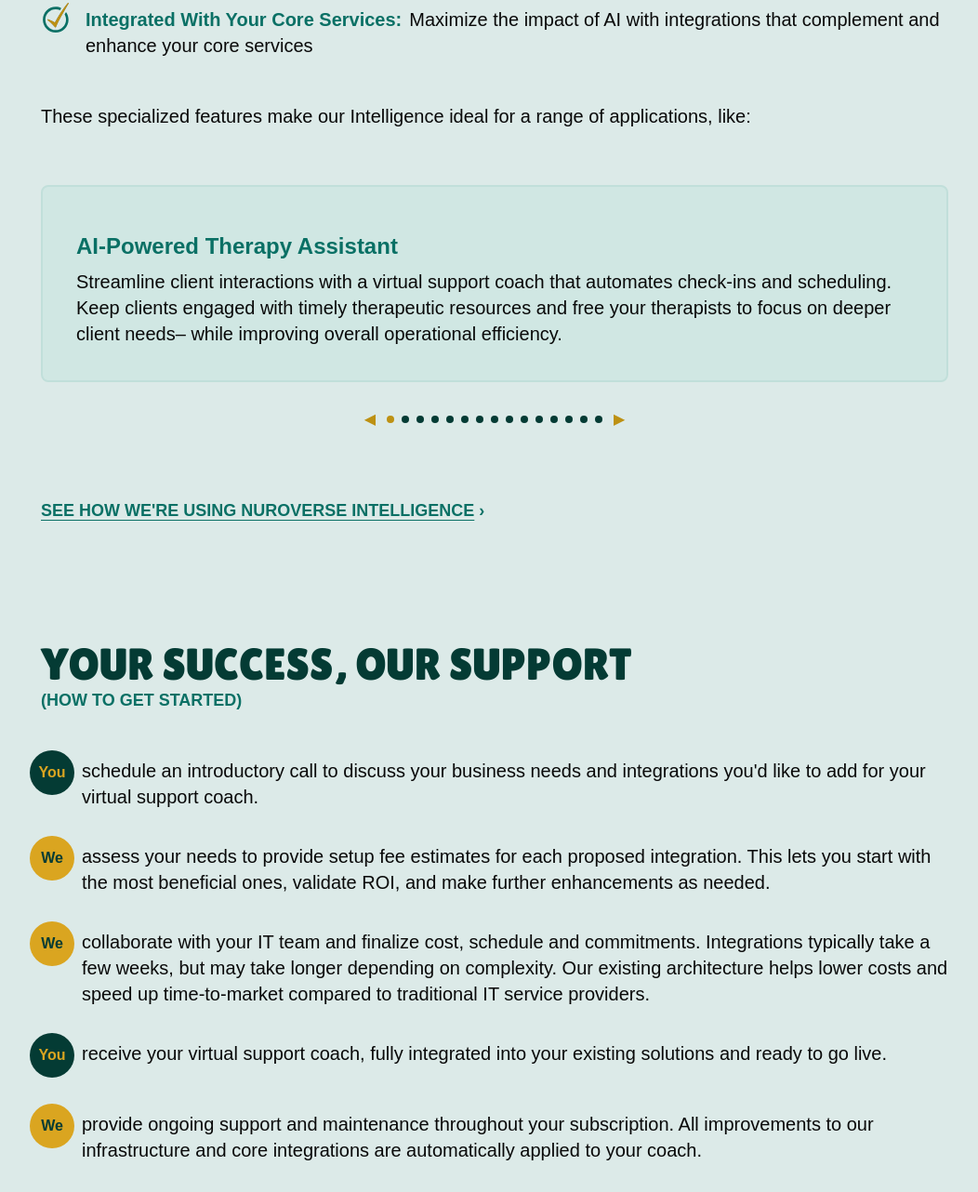
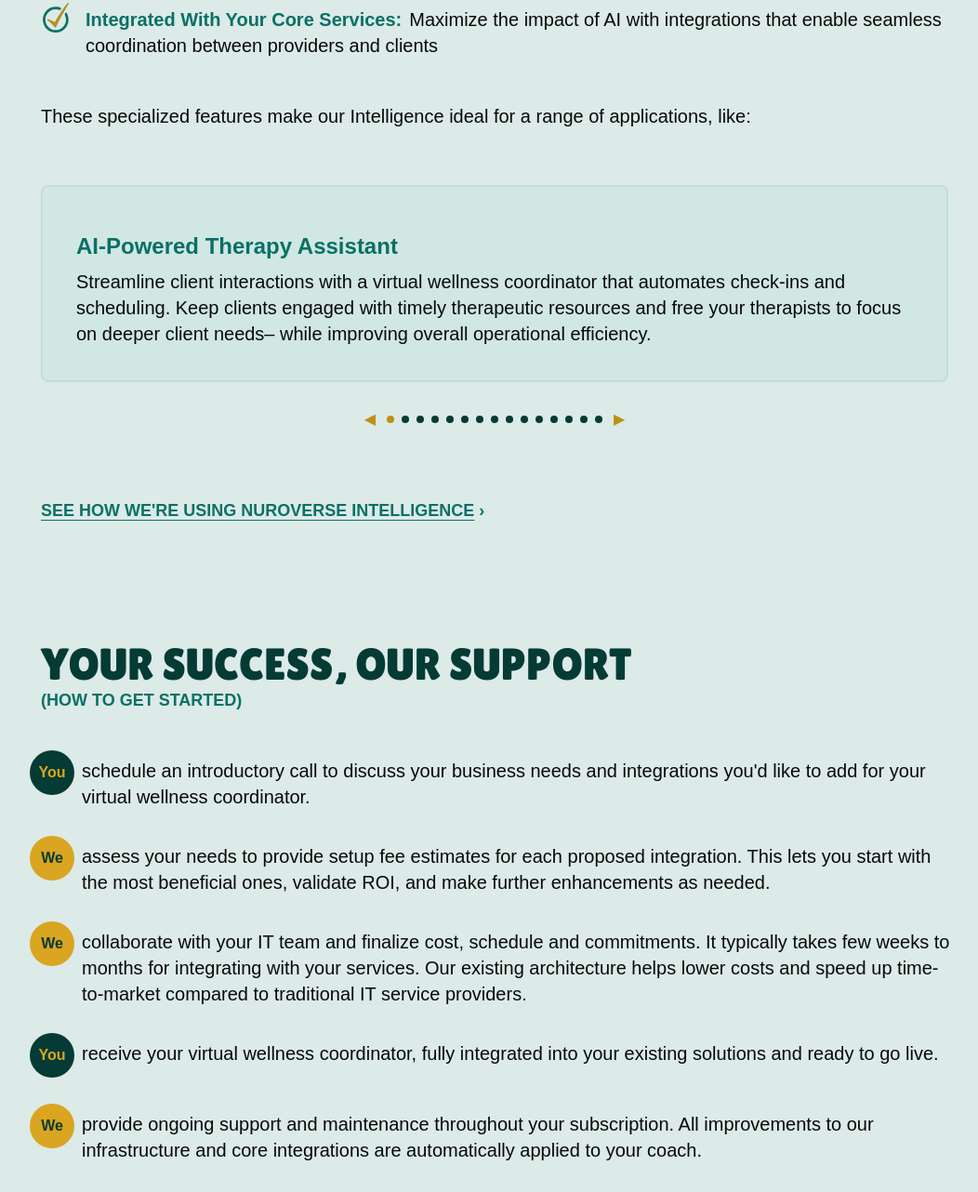
Before and after one commit to goalfdn/nuroverse-co-web, an Astro site: page / in a window 1280 px wide. Shown: the part 1285-2567 px from the top of the page at 93% size, without its empty margins (108-1160 px from the left). Built offline with nearby package versions, Linux system fonts and the light colour scheme; Astro itself is replaced by a stand-in of ours; no server answers; a web font is replaced by a local one.

Commit message:
Verbiage improvements

```diff
--- a/src/components/InspirationCarousel.tsx
+++ b/src/components/InspirationCarousel.tsx
@@ -8,63 +8,63 @@
 const CAROUSEL_ITEMS: CarouselItem[] = [
   {
     title: "AI-Powered Therapy Assistant",
-    description: "Streamline client interactions with a virtual support coach that automates check-ins and scheduling. Keep clients engaged with timely therapeutic resources and free your therapists to focus on deeper client needs– while improving overall operational efficiency."
+    description: "Streamline client interactions with a virtual wellness coordinator that automates check-ins and scheduling. Keep clients engaged with timely therapeutic resources and free your therapists to focus on deeper client needs– while improving overall operational efficiency."
   },
   {
     title: "Personalized Health Coach",
-    description: "Complement your current wellness offerings with a virtual support coach that creates individualized wellness plans. Track client progress and provide ongoing motivational support– enhancing client satisfaction and loyalty, and attracting new clients seeking personalized care."
+    description: "Complement your current wellness offerings with a virtual wellness coordinator that creates individualized wellness plans. Track client progress and provide ongoing motivational support– enhancing client satisfaction and loyalty, and attracting new clients seeking personalized care."
   },
   {
     title: "Virtual Group Therapy Facilitator",
-    description: "Expand accessibility to mental health services with a virtual support coach that manages online support groups. Facilitate discussions and gather feedback– making your services more engaging and inclusive for clients."
+    description: "Expand accessibility to mental health services with a virtual wellness coordinator that manages online support groups. Facilitate discussions and gather feedback– making your services more engaging and inclusive for clients."
   },
   {
     title: "Wellness Challenge Coordinator",
-    description: "Foster community engagement by incorporating a virtual support coach that organizes and tracks corporate wellness challenges. Encourage participation and accountability– cultivating a healthier workplace culture within your organization."
+    description: "Foster community engagement by incorporating a virtual wellness coordinator that organizes and tracks corporate wellness challenges. Encourage participation and accountability– cultivating a healthier workplace culture within your organization."
   },
   {
     title: "Holistic Treatment Advisor",
-    description: "Enhance your holistic health services by providing personalized recommendations for complementary therapies with a virtual support coach. Help clients craft tailored wellness routines– reinforcing your brand as a comprehensive provider of holistic care."
+    description: "Enhance your holistic health services by providing personalized recommendations for complementary therapies with a virtual wellness coordinator. Help clients craft tailored wellness routines– reinforcing your brand as a comprehensive provider of holistic care."
   },
   {
     title: "On-Demand Nutrition Coach",
-    description: "Scale your nutrition services with a virtual support coach that delivers instant meal planning and dietary advice. Meet client needs efficiently– allowing you to enhance service delivery and encourage healthier eating habits."
+    description: "Scale your nutrition services with a virtual wellness coordinator that delivers instant meal planning and dietary advice. Meet client needs efficiently– allowing you to enhance service delivery and encourage healthier eating habits."
   },
   {
     title: "Fitness Class AI Instructor",
-    description: "Transform your gym's offerings by integrating a virtual support coach that provides on-demand, tailored fitness classes and routines. Offer members the flexibility to exercise on their terms– maximizing engagement and satisfaction with your services."
+    description: "Transform your gym's offerings by integrating a virtual wellness coordinator that provides on-demand, tailored fitness classes and routines. Offer members the flexibility to exercise on their terms– maximizing engagement and satisfaction with your services."
   },
   {
     title: "Crisis Management Support Agent",
-    description: "Enhance care with a virtual support coach that provides immediate resources and coping strategies for clients in distress. Offer timely support without overextending your staff– ensuring your clients receive the help they need."
+    description: "Enhance care with a virtual wellness coordinator that provides immediate resources and coping strategies for clients in distress. Offer timely support without overextending your staff– ensuring your clients receive the help they need."
   },
   {
     title: "Sleep Wellness Consultant",
-    description: "Innovate your sleep services with a virtual support coach that analyzes sleep data and offers personalized recommendations. Create new opportunities for client engagement– improving outcomes and expanding your service portfolio."
+    description: "Innovate your sleep services with a virtual wellness coordinator that analyzes sleep data and offers personalized recommendations. Create new opportunities for client engagement– improving outcomes and expanding your service portfolio."
   },
   {
     title: "Family Health Coordinator",
-    description: "Cater to family needs by integrating a virtual support coach that provides targeted resources and support. Address the unique health concerns of families– fostering a supportive environment for comprehensive care."
+    description: "Cater to family needs by integrating a virtual wellness coordinator that provides targeted resources and support. Address the unique health concerns of families– fostering a supportive environment for comprehensive care."
   },
   {
     title: "Digital Mental Wellness Hub",
-    description: "Centralize mental health resources with a virtual support coach that connects users to various support services. Facilitate referrals and enhance your support systems– making it easier for clients to access the help they need."
+    description: "Centralize mental health resources with a virtual wellness coordinator that connects users to various support services. Facilitate referrals and enhance your support systems– making it easier for clients to access the help they need."
   },
   {
     title: "Work-Life Balance Advisor",
-    description: "Strengthen your employee assistance programs with a virtual support coach that offers personalized tips and resources for achieving work-life balance. Improve employee well-being– enhancing the effectiveness of your programs."
+    description: "Strengthen your employee assistance programs with a virtual wellness coordinator that offers personalized tips and resources for achieving work-life balance. Improve employee well-being– enhancing the effectiveness of your programs."
   },
   {
     title: "Youth Engagement Coach",
-    description: "Address adolescent mental health needs with a virtual support coach that delivers targeted resources and coping strategies. Better meet the unique challenges of younger demographics– supporting their mental well-being."
+    description: "Address adolescent mental health needs with a virtual wellness coordinator that delivers targeted resources and coping strategies. Better meet the unique challenges of younger demographics– supporting their mental well-being."
   },
   {
     title: "Chronic Condition Management Agent",
-    description: "Enhance patient care by integrating a virtual support coach that provides ongoing support and tracking for clients with chronic illnesses. Reinforce your commitment to comprehensive care– improving patient engagement and health outcomes."
+    description: "Enhance patient care by integrating a virtual wellness coordinator that provides ongoing support and tracking for clients with chronic illnesses. Reinforce your commitment to comprehensive care– improving patient engagement and health outcomes."
   },
   {
     title: "Integrative Health Resource Hub",
-    description: "Guide users through holistic health options with a virtual support coach that aggregates various wellness resources. Enhance client experiences by providing easy access to complementary health services– aligning with your existing offerings."
+    description: "Guide users through holistic health options with a virtual wellness coordinator that aggregates various wellness resources. Enhance client experiences by providing easy access to complementary health services– aligning with your existing offerings."
   },
 ];
 
--- a/src/pages/index.astro
+++ b/src/pages/index.astro
@@ -27,7 +27,7 @@
 				<ul class="md:mx-3 mt-5">
 					<li class="my-5 sm:my-7"><span class="font-bold text-trusty-300 pr-2">Perceptive To Emotions:</span>Trained with 1,000+ verbal cues and 10+ clinically proven therapy techniques</li>
 					<li class="my-5 sm:my-7"><span class="font-bold text-trusty-300 pr-2">Advanced Memory & Learning:</span>Collects insights from each conversation to deliver more personalized and relevant responses for the client</li>
-					<li class="my-5 sm:my-7"><span class="font-bold text-trusty-300 pr-2">Integrated With Your Core Services:</span>Maximize the impact of AI with integrations that complement and enhance your core services</li>
+					<li class="my-5 sm:my-7"><span class="font-bold text-trusty-300 pr-2">Integrated With Your Core Services:</span>Maximize the impact of AI with integrations that enable seamless coordination between providers and clients</li>
 				</ul>
 				<p class="text-xl md:mx-3 mt-5">These specialized features make our Intelligence ideal for a range of applications, like:</p>
 				<InspirationCarousel client:load />
@@ -39,10 +39,10 @@
 				<h2 class="section-title mt-24">Your Success, Our Support</h2>
 				<h4 class="section-subtitle">(How To Get Started)</h4>
 				<div>
-					<SupportStep subject='You' predicate="schedule an introductory call to discuss your business needs and integrations you'd like to add for your virtual support coach." />
+					<SupportStep subject='You' predicate="schedule an introductory call to discuss your business needs and integrations you'd like to add for your virtual wellness coordinator." />
 					<SupportStep subject='We' predicate="assess your needs to provide setup fee estimates for each proposed integration. This lets you start with the most beneficial ones, validate ROI, and make further enhancements as needed." />
-					<SupportStep subject='We' predicate="collaborate with your IT team and finalize cost, schedule and commitments. Integrations typically take a few weeks, but may take longer depending on complexity. Our existing architecture helps lower costs and speed up time-to-market compared to traditional IT service providers." />
-					<SupportStep subject='You' predicate="receive your virtual support coach, fully integrated into your existing solutions and ready to go live." />
+					<SupportStep subject='We' predicate="collaborate with your IT team and finalize cost, schedule and commitments. It typically takes few weeks to months for integrating with your services. Our existing architecture helps lower costs and speed up time-to-market compared to traditional IT service providers." />
+					<SupportStep subject='You' predicate="receive your virtual wellness coordinator, fully integrated into your existing solutions and ready to go live." />
 					<SupportStep subject='We' predicate="provide ongoing support and maintenance throughout your subscription. All improvements to our infrastructure and core integrations are automatically applied to your coach." />
 				</div>
 				<PricingSection client:load />
@@ -73,7 +73,7 @@
 				</div>
 				<h2 class="section-title pb-7 mt-24">Intrigued?</h2>
 				<p class="text-xl md:mx-3">In today's rapidly evolving business landscape, staying ahead means embracing the technologies that will shape tomorrow. The window for gaining a strategic advantage through AI is closing fast. As more businesses, large and small, integrate AI into their core operations, adoption of AI is not just an opportunity- it's a necessity.</p>
-				<p class="text-xl md:mx-3 mt-5">Whether you're looking to integrate your support coach into an existing product or launch it as a standalone solution, we're here to guide you at every stage of the process.</p>
+				<p class="text-xl md:mx-3 mt-5">Whether you're looking to add a virtual wellness coordinator into an existing product or launch it as a standalone solution, we're here to guide you at every stage of the process.</p>
 				<div class="mt-10 md:mx-3">
 					<a href="https://calendly.com/d/cn5q-4tr-cj6/nuroverse-introductory-call" target="_blank" class="btn-secondary hover:cursor-pointer">Schedule A Call</a>
 				</div>
```
Also changed, not shown: src/components/Hero.tsx (+5 -5 lines).
